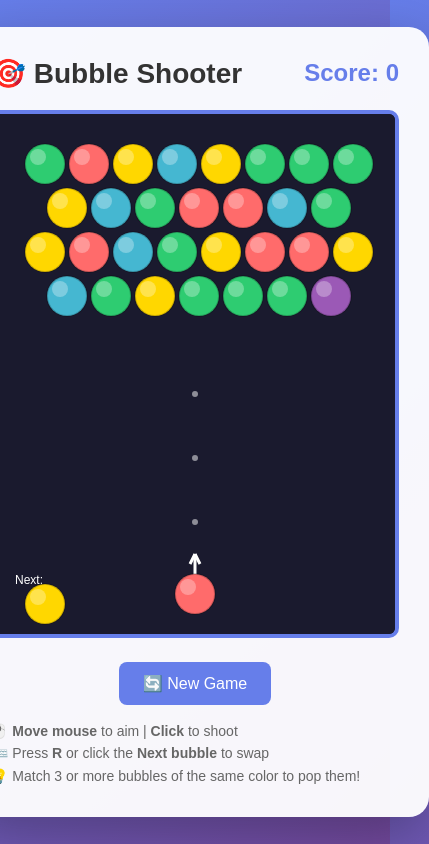
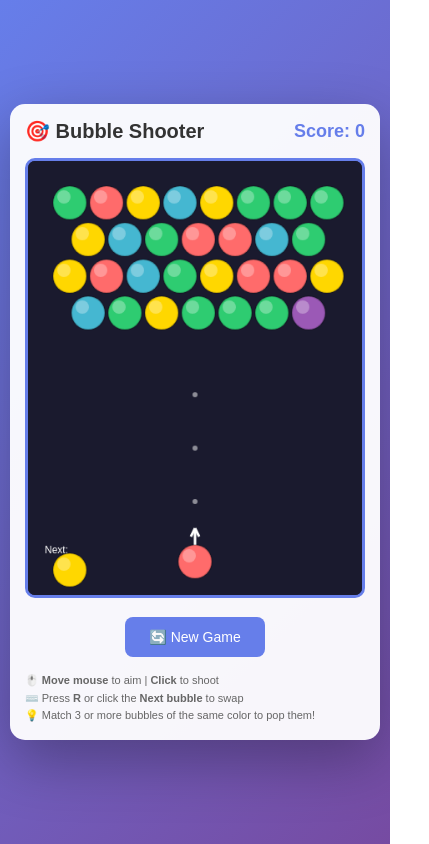
Before and after one commit to Jjaym02/Bubble-Shooter, a plain HTML site: page index.html in a window 390 px wide. Shown: the whole page, 429 px wide, since content can reach past the window. Drawn offline with Linux system fonts and the light colour scheme.

Commit message:
Update index.html
Responsive for mobiles,tablets,desktop

```diff
--- a/index.html
+++ b/index.html
@@ -2,7 +2,7 @@
 <html lang="en">
 <head>
     <meta charset="UTF-8">
-    <meta name="viewport" content="width=device-width, initial-scale=1.0">
+    <meta name="viewport" content="width=device-width, initial-scale=1.0, maximum-scale=1.0, user-scalable=no">
     <title>Bubble Shooter Game</title>
     <style>
         * {
@@ -18,29 +18,36 @@
             min-height: 100vh;
             background: linear-gradient(135deg, #667eea 0%, #764ba2 100%);
             font-family: Arial, sans-serif;
+            padding: 10px;
+            margin: 0;
         }
 
         .game-container {
             background: rgba(255, 255, 255, 0.95);
             border-radius: 20px;
-            padding: 30px;
+            padding: 20px;
             box-shadow: 0 20px 60px rgba(0, 0, 0, 0.3);
+            max-width: 100%;
+            width: fit-content;
         }
 
         .header {
             display: flex;
             justify-content: space-between;
             align-items: center;
-            margin-bottom: 20px;
+            margin-bottom: 15px;
+            flex-wrap: wrap;
+            gap: 10px;
         }
 
         h1 {
             color: #333;
-            font-size: 28px;
+            font-size: clamp(20px, 5vw, 28px);
+            margin: 0;
         }
 
         .score {
-            font-size: 24px;
+            font-size: clamp(18px, 4vw, 24px);
             color: #667eea;
             font-weight: bold;
         }
@@ -51,10 +58,13 @@
             border-radius: 10px;
             cursor: crosshair;
             background: #1a1a2e;
+            max-width: 100%;
+            height: auto;
+            touch-action: none;
         }
 
         .controls {
-            margin-top: 20px;
+            margin-top: 15px;
             text-align: center;
         }
 
@@ -64,9 +74,10 @@
             border: none;
             padding: 12px 24px;
             border-radius: 8px;
-            font-size: 16px;
+            font-size: clamp(14px, 3vw, 16px);
             cursor: pointer;
             transition: background 0.3s;
+            touch-action: manipulation;
         }
 
         button:hover {
@@ -76,13 +87,29 @@
         .instructions {
             margin-top: 15px;
             color: #666;
-            font-size: 14px;
+            font-size: clamp(12px, 2.5vw, 14px);
             line-height: 1.6;
         }
 
         .canvas-container {
             position: relative;
             display: inline-block;
+            max-width: 100%;
+        }
+
+        @media (max-width: 480px) {
+            .game-container {
+                padding: 15px;
+                border-radius: 15px;
+            }
+
+            canvas {
+                border-width: 3px;
+            }
+
+            .instructions {
+                font-size: 11px;
+            }
         }
     </style>
 </head>
@@ -687,12 +714,44 @@
             angle = Math.max(minAngle, Math.min(maxAngle, newAngle));
         });
 
+        // Touch support for mobile
+        canvas.addEventListener('touchmove', (e) => {
+            e.preventDefault();
+            if (shootingBubble) return;
+
+            const rect = canvas.getBoundingClientRect();
+            const touch = e.touches[0];
+            const mouseX = touch.clientX - rect.left;
+            const mouseY = touch.clientY - rect.top;
+
+            const dx = mouseX - SHOOTER_X;
+            const dy = mouseY - SHOOTER_Y;
+
+            let newAngle = Math.atan2(dx, -dy);
+
+            const maxAngle = Math.PI * 0.7;
+            const minAngle = -Math.PI * 0.7;
+            angle = Math.max(minAngle, Math.min(maxAngle, newAngle));
+        });
+
         canvas.addEventListener('click', (e) => {
+            handleShoot(e.clientX, e.clientY);
+        });
+
+        canvas.addEventListener('touchend', (e) => {
+            e.preventDefault();
+            if (e.changedTouches.length > 0) {
+                const touch = e.changedTouches[0];
+                handleShoot(touch.clientX, touch.clientY);
+            }
+        });
+
+        function handleShoot(clientX, clientY) {
             if (gameWon || gameLost) return;
 
             const rect = canvas.getBoundingClientRect();
-            const mouseX = e.clientX - rect.left;
-            const mouseY = e.clientY - rect.top;
+            const mouseX = clientX - rect.left;
+            const mouseY = clientY - rect.top;
 
             // Check if clicking on "Next" bubble area (bottom left)
             const nextBubbleX = 50;
@@ -721,7 +780,7 @@
 
             currentBubble = nextBubble;
             nextBubble = { color: getRandomBubbleColor() };
-        });
+        }
 
         // Add keyboard event for swapping bubbles
         document.addEventListener('keydown', (e) => {
```
